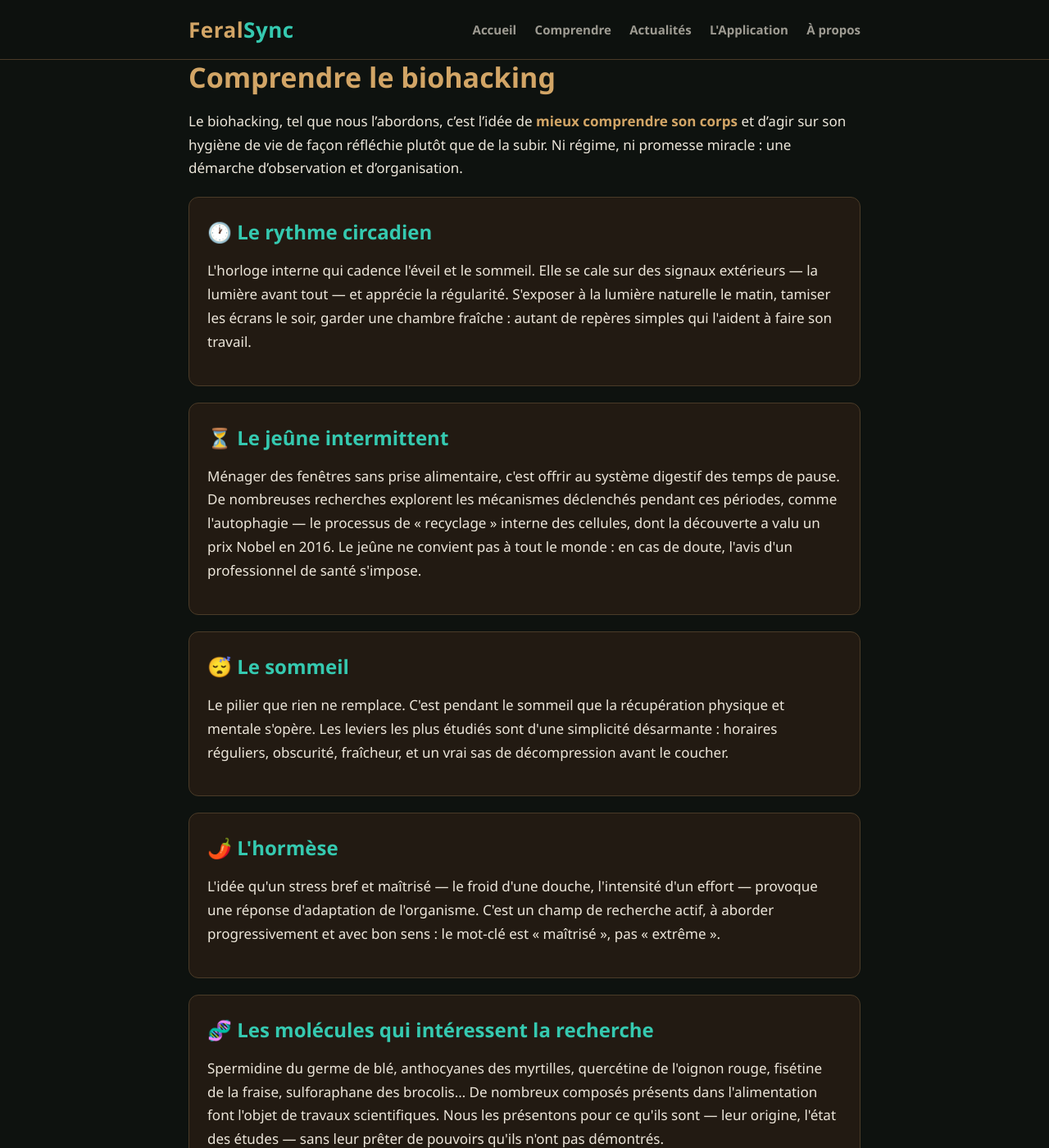
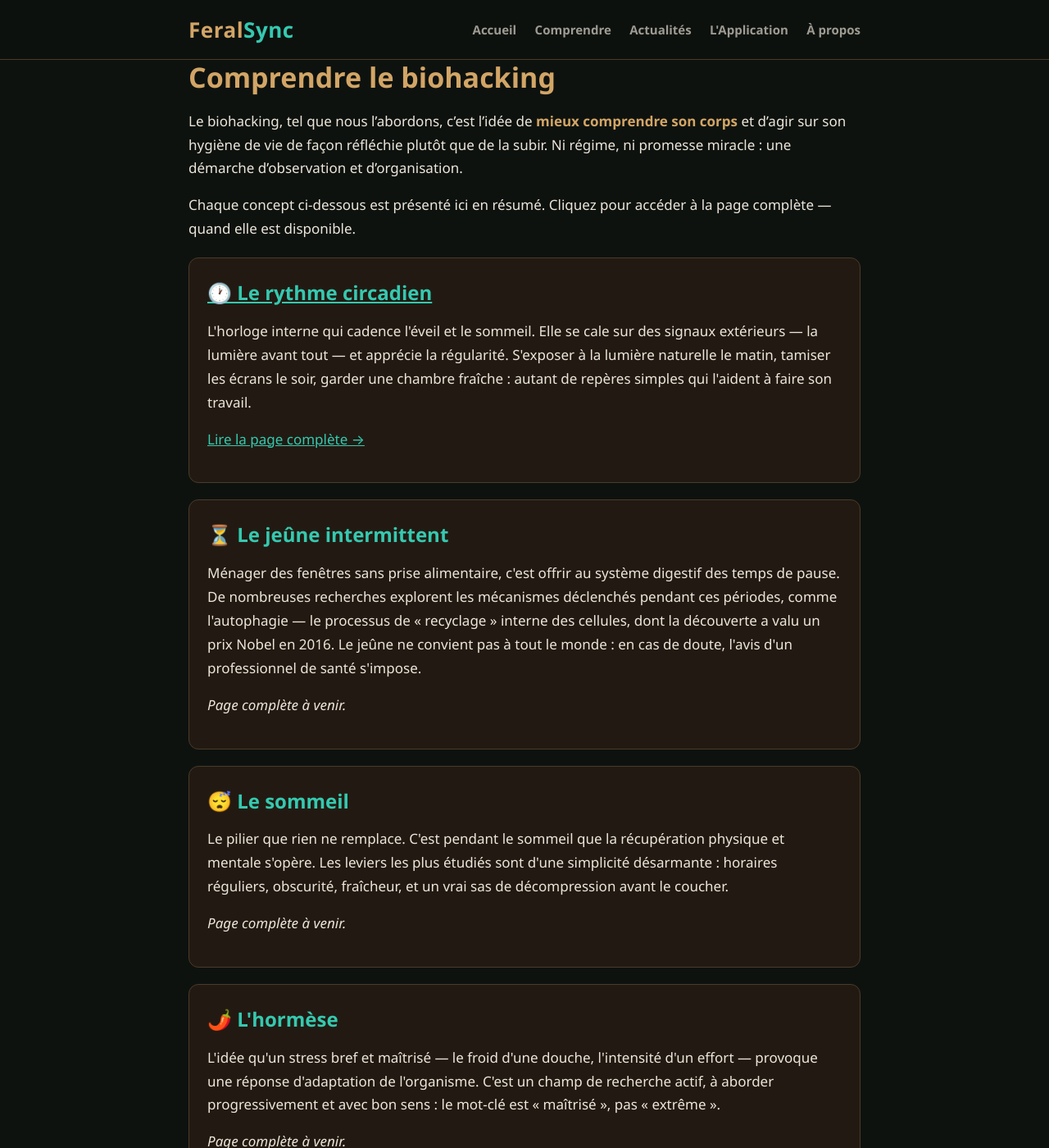
Before and after one commit to odul12700-boop/feralsync-site, a Jekyll site: the page built from biohacking.md, in a window 1280 px wide and 1400 px high. Shown: the whole window at 82% size. Built offline with Jekyll 4.4.1, drawn with Linux system fonts in a browser that asks for light colours; some of the changed text lies outside the part shown.

Commit message:
Add files via upload

```diff
--- a/biohacking.md
+++ b/biohacking.md
@@ -11,12 +11,16 @@ Le biohacking, tel que nous l'abordons, c'est l'idée de **mieux comprendre son
 corps** et d'agir sur son hygiène de vie de façon réfléchie plutôt que de la subir.
 Ni régime, ni promesse miracle : une démarche d'observation et d'organisation.
 
+Chaque concept ci-dessous est présenté ici en résumé. Cliquez pour accéder à la
+page complète — quand elle est disponible.
+
 <div class="card">
-<h2>🕐 Le rythme circadien</h2>
+<h2><a href="{{ '/biohacking/rythme-circadien/' | relative_url }}">🕐 Le rythme circadien</a></h2>
 <p>L'horloge interne qui cadence l'éveil et le sommeil. Elle se cale sur des
 signaux extérieurs — la lumière avant tout — et apprécie la régularité.
 S'exposer à la lumière naturelle le matin, tamiser les écrans le soir, garder
 une chambre fraîche : autant de repères simples qui l'aident à faire son travail.</p>
+<p><a href="{{ '/biohacking/rythme-circadien/' | relative_url }}">Lire la page complète →</a></p>
 </div>
 
 <div class="card">
@@ -27,6 +31,7 @@ pendant ces périodes, comme l'autophagie — le processus de « recyclage » in
 des cellules, dont la découverte a valu un prix Nobel en 2016. Le jeûne ne
 convient pas à tout le monde : en cas de doute, l'avis d'un professionnel de
 santé s'impose.</p>
+<p><em>Page complète à venir.</em></p>
 </div>
 
 <div class="card">
@@ -35,6 +40,7 @@ santé s'impose.</p>
 physique et mentale s'opère. Les leviers les plus étudiés sont d'une simplicité
 désarmante : horaires réguliers, obscurité, fraîcheur, et un vrai sas de
 décompression avant le coucher.</p>
+<p><em>Page complète à venir.</em></p>
 </div>
 
 <div class="card">
@@ -43,6 +49,7 @@ décompression avant le coucher.</p>
 d'un effort — provoque une réponse d'adaptation de l'organisme. C'est un champ
 de recherche actif, à aborder progressivement et avec bon sens : le mot-clé est
 « maîtrisé », pas « extrême ».</p>
+<p><em>Page complète à venir.</em></p>
 </div>
 
 <div class="card">
@@ -52,6 +59,7 @@ rouge, fisétine de la fraise, sulforaphane des brocolis… De nombreux composé
 présents dans l'alimentation font l'objet de travaux scientifiques. Nous les
 présentons pour ce qu'ils sont — leur origine, l'état des études — sans leur
 prêter de pouvoirs qu'ils n'ont pas démontrés.</p>
+<p><em>Page complète à venir.</em></p>
 </div>
 
 ## Envie de mettre en pratique ?
```
